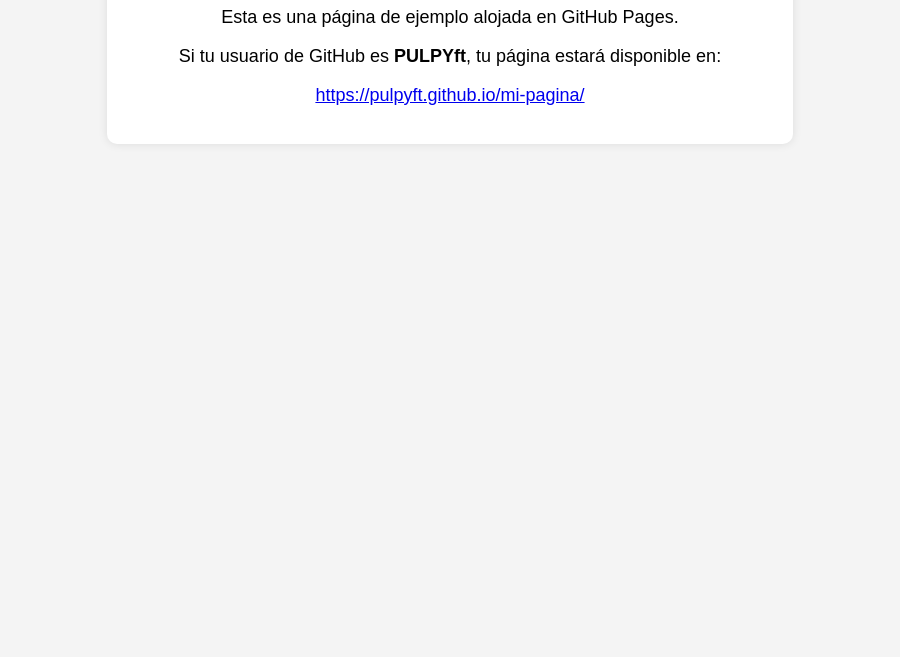
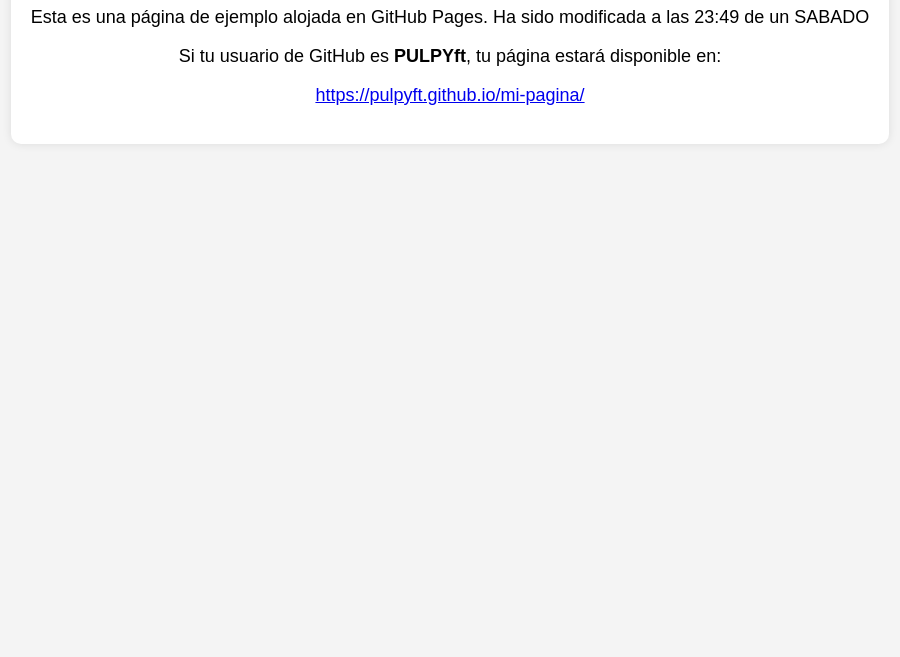
Before and after one commit to PULPYft/websitejd, a plain HTML site: page index.html in a window 1280 px wide. Shown: the part 143-800 px from the top of the page, without its empty margins (190-1090 px from the left). Drawn offline with Linux system fonts and the light colour scheme.

Commit message:
Update index.html

```diff
--- a/index.html
+++ b/index.html
@@ -29,7 +29,7 @@
 <body>
     <div class="container">
         <h1>¡Bienvenido a mi Página en GitHub Pages!</h1>
-        <p>Esta es una página de ejemplo alojada en GitHub Pages.</p>
+        <p>Esta es una página de ejemplo alojada en GitHub Pages. Ha sido modificada a las 23:49 de un SABADO </p>
         <p></p>
         <p>Si tu usuario de GitHub es <strong>PULPYft</strong>, tu página estará disponible en:</p>
         <p><a href="https://pulpyft.github.io/mi-pagina/" target="_blank">https://pulpyft.github.io/mi-pagina/</a></p>
```
